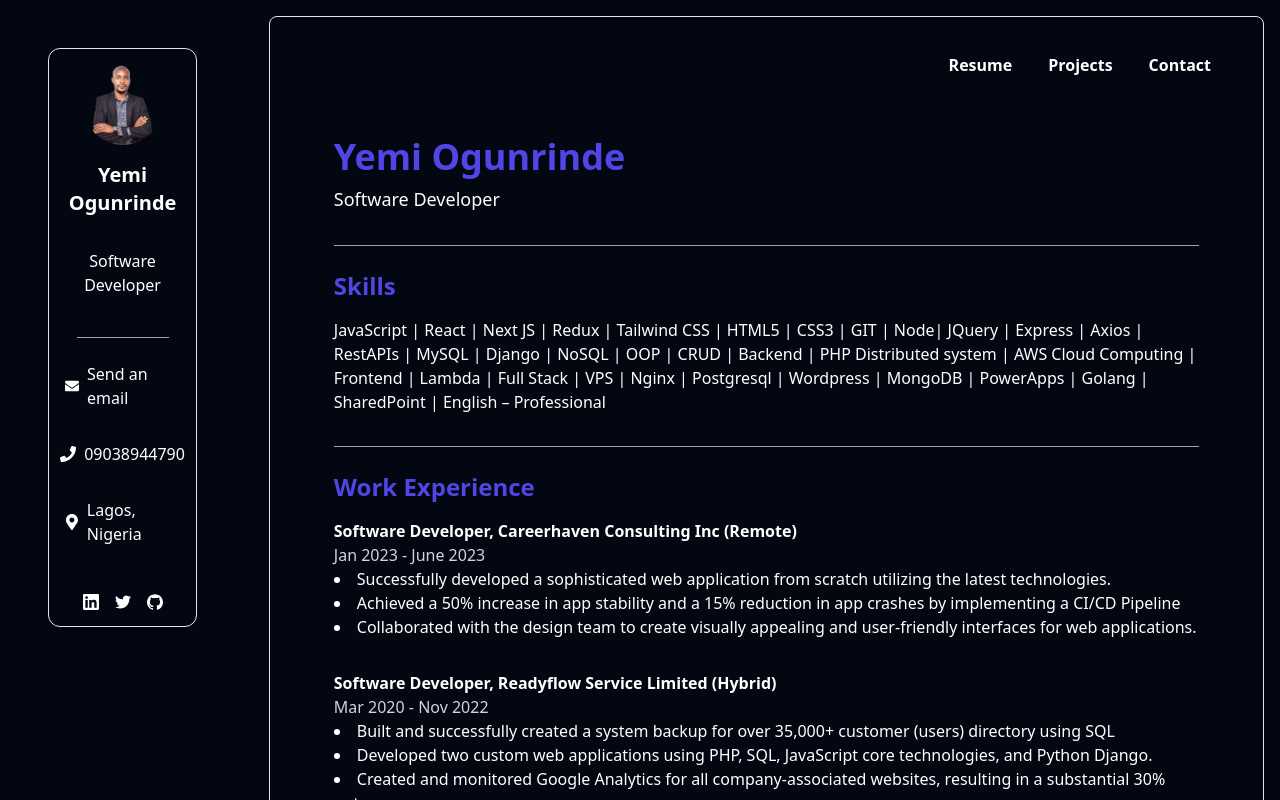
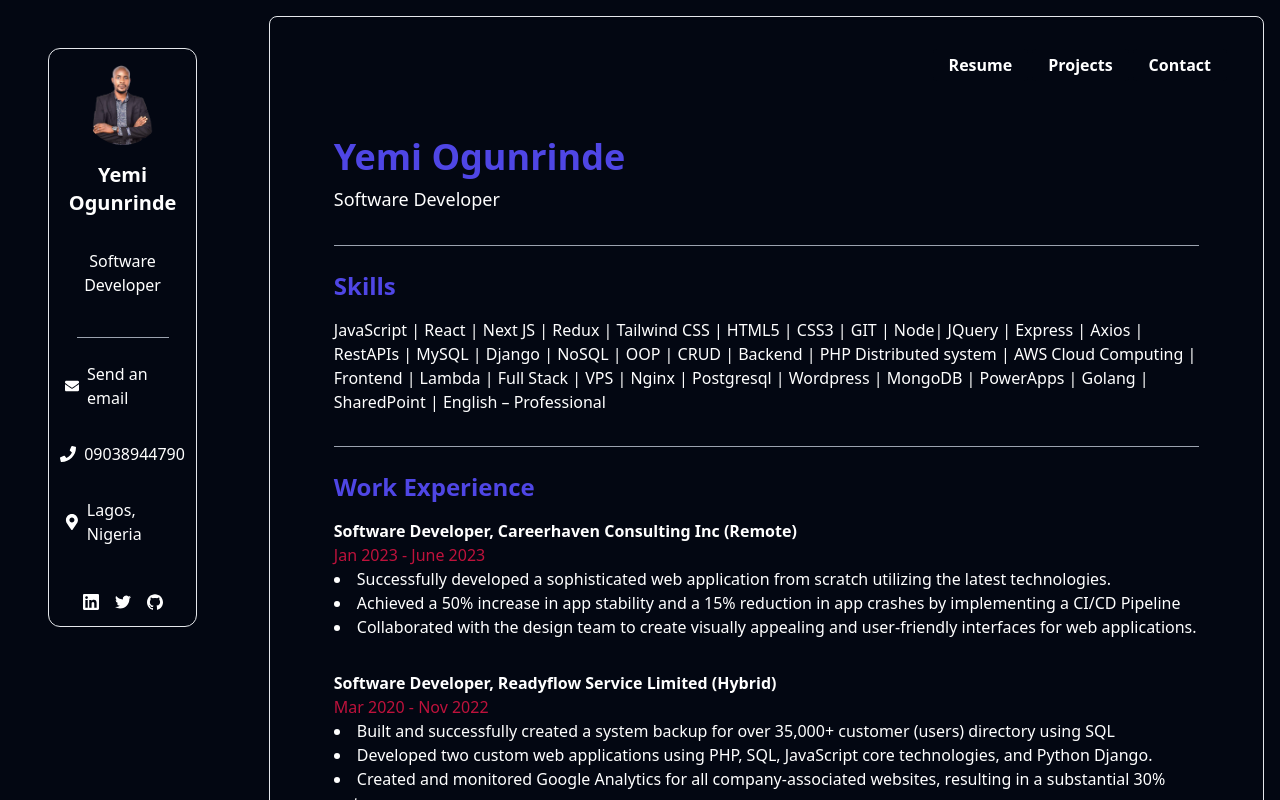
Before and after one commit to BisiOlaYemi/Yemi, a React (Create React App) app: page / in a window 1280 px wide. Both pictures are taken after a click on the button "Resume". Shown: the top 800 px of the page. Built offline with nearby package versions, Linux system fonts and the light colour scheme.

Commit message:
Added new color to joining and exit date

```diff
--- a/src/components/Files/Resume.jsx
+++ b/src/components/Files/Resume.jsx
@@ -20,7 +20,7 @@ const Resume = () => {
         <div className="thread" />
         <h2 className="text-2xl font-bold mb-4 relative z-10"><span className='text-indigo-600'>Work Experience</span></h2>
         <p className="font-bold">Software Developer, Careerhaven Consulting Inc (Remote)</p>
-        <p className="text-gray-300">Jan 2023 - June 2023</p>
+        <p className="text-rose-700">Jan 2023 - June 2023</p>
         <ul className="list-disc list-inside">
           <li>
           Successfully developed a sophisticated web application from scratch utilizing
@@ -40,7 +40,7 @@ const Resume = () => {
       <div className="mb-8">
         <div className="thread" />
         <p className="font-bold">Software Developer, Readyflow Service Limited (Hybrid)</p>
-        <p className="text-gray-300">Mar 2020 - Nov 2022</p>
+        <p className="text-rose-700">Mar 2020 - Nov 2022</p>
         <ul className="list-disc list-inside">
           <li>
             Built and successfully created a system backup for over 35,000+ customer (users) directory using SQL
```
